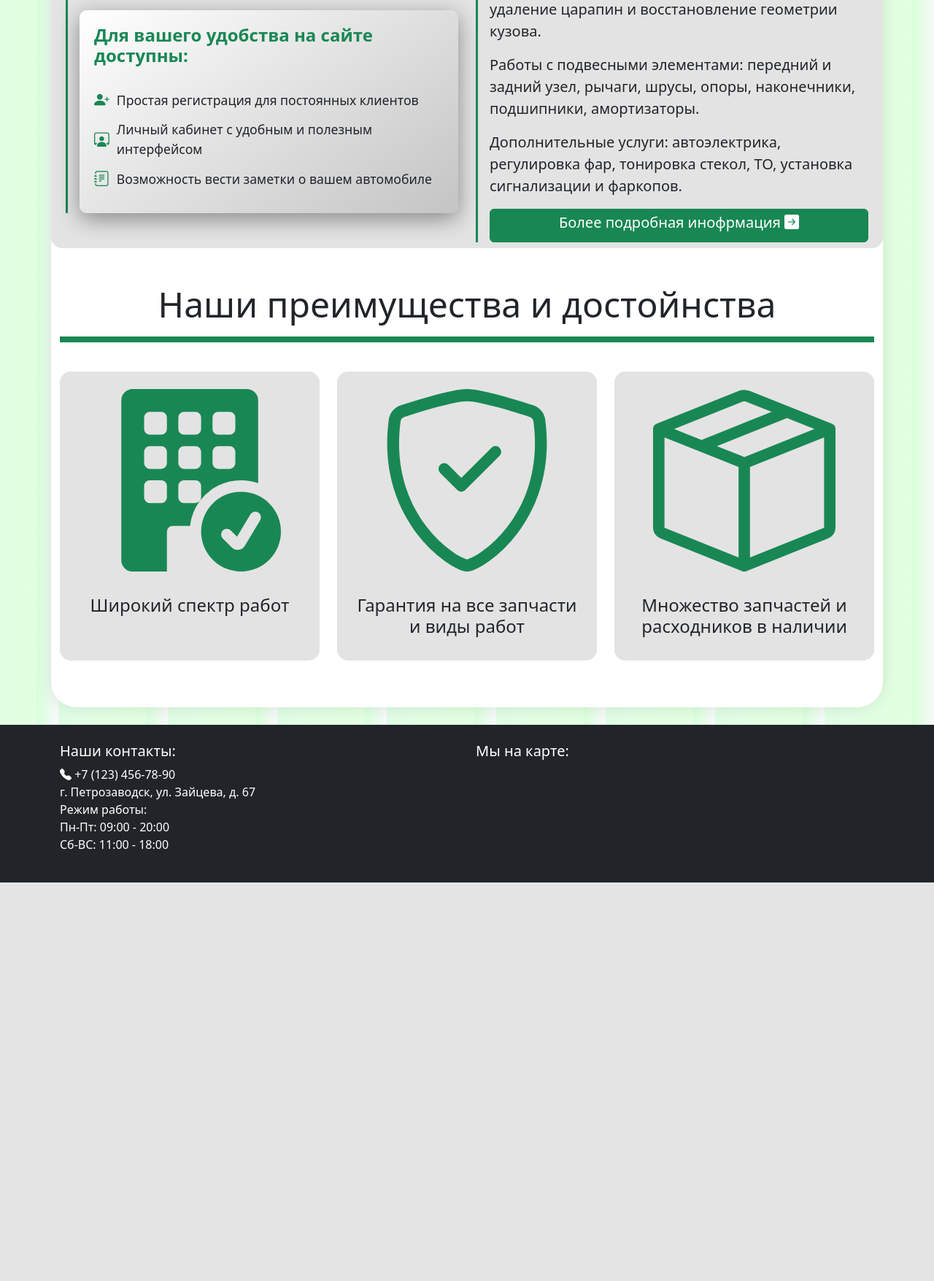
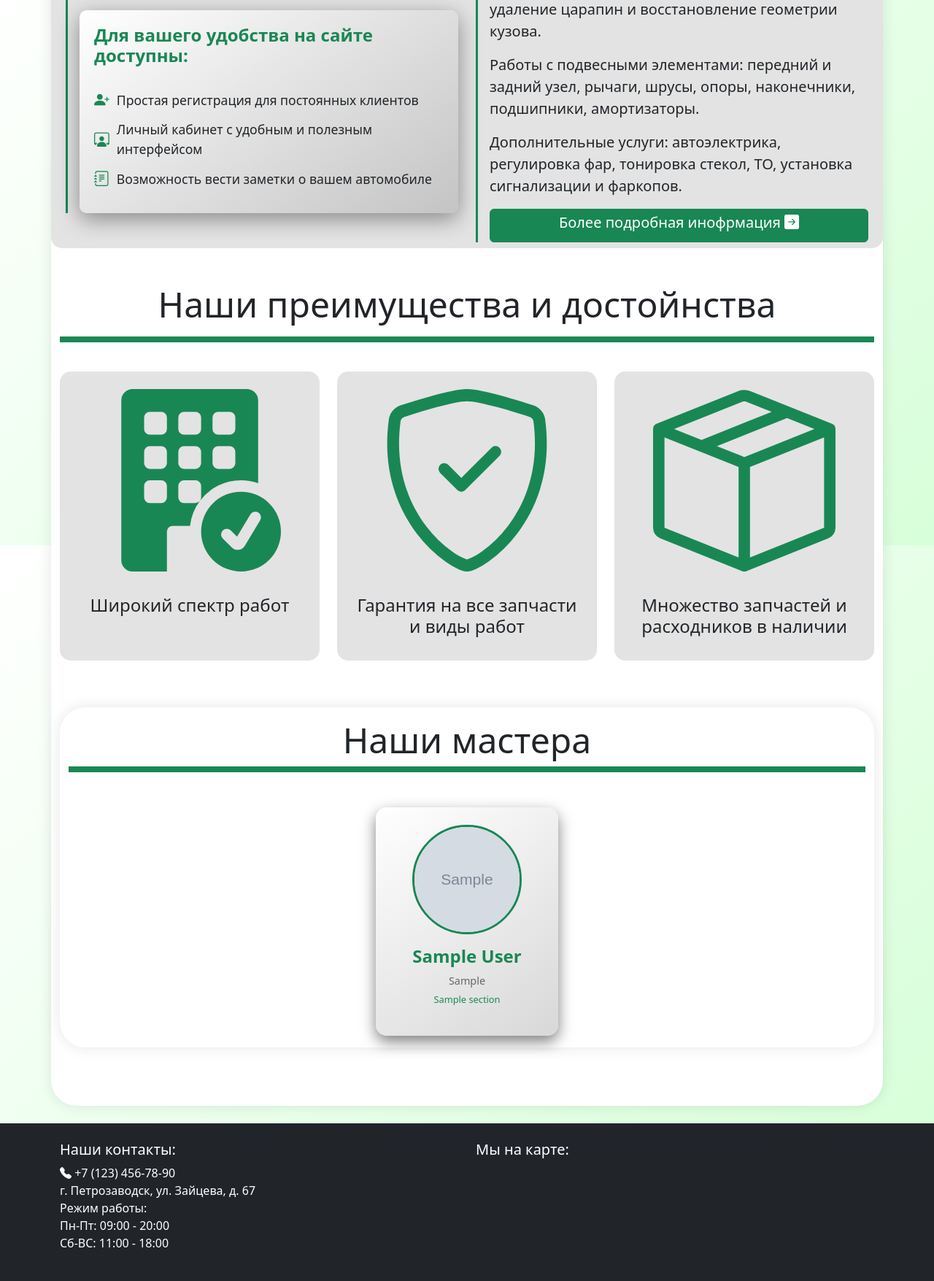
Before and after one commit to Vitaliy-2/diploma, a Django app: page / in a window 1280 px wide. Shown: the part 853-2608 px from the top of the page at 73% size. Before the commit the page ends 2062 px from the top, so only its background shows below. Run offline with Django 5.2, Linux system fonts and the light colour scheme; tables that the repository leaves empty hold one stand-in row (values such as "Sample post"); grey boxes marked "Sample" are stand-in pictures; parts of the project's set-up code (start-up, migrations or seed data) failed here and were passed over; some libraries are stand-ins or nearby versions.

Commit message:
Секция с Сотрудниками, доработки

```diff
--- a/STO/settings.py
+++ b/STO/settings.py
@@ -29,6 +29,7 @@ SECRET_KEY = os.getenv("SECRET_KEY")
 
 # SECURITY WARNING: don't run with debug turned on in production!
 DEBUG = True
+
 ALLOWED_HOSTS = ['*']
 
 CSRF_TRUSTED_ORIGINS = [
--- a/STO/urls.py
+++ b/STO/urls.py
@@ -2,7 +2,8 @@ from django.contrib import admin
 from django.urls import path
 
 from django.conf.urls import include
-
+from django.conf.urls.static import static
+from django.conf import settings
 
 from STOservice.views import (
     MainView,
@@ -46,3 +47,7 @@ urlpatterns = [
     # Подключаем пользователей с префиксом user
     path("user/", include(urls)),
 ]
+
+
+if settings.DEBUG:
+    urlpatterns += static(settings.MEDIA_URL, document_root=settings.MEDIA_ROOT)
--- a/STOservice/models.py
+++ b/STOservice/models.py
@@ -62,6 +62,7 @@ class Service(models.Model):
 
 # Класс для сотрудников
 class Employee(models.Model):
+    image = models.ImageField(upload_to='employees/', verbose_name='Фото', null=True, blank=True)
     first_name = models.CharField(max_length=100, verbose_name='Имя')
     last_name = models.CharField(max_length=100, verbose_name='Фамилия')
     phone = models.CharField(max_length=20, verbose_name='Телефон')
--- a/STOservice/templates/base.html
+++ b/STOservice/templates/base.html
@@ -1,7 +1,5 @@
 {% load static %}
 <!DOCTYPE html>
-{% comment %} Структура: 1. title - заголовок страницы 2. header - шапка сайта 3. content -
-основное содержимое 4. footer - подвал сайта {% endcomment %}
 <html lang="ru">
 <head>
     <meta charset="UTF-8">
--- a/STOservice/templates/main.html
+++ b/STOservice/templates/main.html
@@ -2,9 +2,6 @@
 {% load static %}
 {% block head %}<link rel="stylesheet" href="{% static 'css/main.css' %}" />{% endblock %}
 
-{% comment %} {% block title %}
-{{ title }}
-{% endblock %} {% endcomment %}
 {% block title %}Автосервис-Топ{% endblock %}
 
 {% block header %}
@@ -111,6 +108,31 @@
 
     </div>
 
+    {% comment %} Сотрудники {% endcomment %}
+    <div class="container py-3 masters-container">
+        <div class="text-center mb-5">
+            <h2 class="display-5">Наши мастера</h2>
+            <div class="decorative-line"></div>
+        </div>
+
+        <div class="masters-grid">
+            {% for employee in employees %}
+                <div class="master-card">
+                    <div class="master-image-container">
+                        {% if employee.image %}
+                            <img src="{{ employee.image.url }}" alt="{{ employee.first_name }}" class="master-image">
+                        {% else %}
+                            <img src="{% static 'images/default-employee.png' %}" alt="Default" class="master-image">
+                        {% endif %}
+                    </div>
+                    <h4 class="master-name">{{ employee.first_name }} {{ employee.last_name }}</h4>
+                    <p class="master-position">{{ employee.position }}</p>
+                    <p class="master-section">{{ employee.section.name }}</p>
+                </div>
+            {% endfor %}
+        </div>
+    </div>
+
 </div>
 
 {% endblock %}
--- a/STOservice/views.py
+++ b/STOservice/views.py
@@ -15,17 +15,11 @@ from django.views.generic import (
     ListView,
     DeleteView,
 )
-
-# Для ограничения доступа неавторизованных пользователей
-# from django.contrib.auth.decorators import login_required
-# from django.contrib.auth.mixins import LoginRequiredMixin, PermissionRequiredMixin
-
-from .forms import VisitModelForm, VisitEditModelForm
-from .models import Visit, Section
 from django.contrib.auth.mixins import LoginRequiredMixin, PermissionRequiredMixin
 from django.contrib.auth.models import Group
 from django.contrib.auth.mixins import UserPassesTestMixin
-
+from .forms import VisitModelForm, VisitEditModelForm
+from .models import Visit, Section, Employee
 
 
 MENU = [
@@ -49,6 +43,8 @@ class MainView(TemplateView):
         context = super().get_context_data(**kwargs)
         context.update(get_menu_context())
         context.update({'page_alias': 'main'})
+        employees = Employee.objects.filter(is_active=True)
+        context.update({'employees': employees})
         return context
 
 
--- a/requirements.txt
+++ b/requirements.txt
@@ -12,3 +12,4 @@ python-telegram-bot==21.6
 sniffio==1.3.1
 sqlparse==0.5.1
 tzdata==2024.2
+pillow==11.0.0
--- a/static/css/base.css
+++ b/static/css/base.css
@@ -3,19 +3,11 @@ html {
 }
 
 body {
-    /* margin: 0;
-    color: black; */
-    /* Растягиваем body по высоте html */
     min-height: 100%;
     display: grid;
     grid-template-rows: auto 1fr auto;
-    background: repeating-linear-gradient(
-        -90deg,
-        #f8f9fa,
-        #d7ffd9 30px,
-        #e3ffe1 30px,
-        #dffde4 150px
-    );
+    background: linear-gradient(135deg, #ffffff, #d7ffd9);
+    background-attachment: fixed;
 }
 
 .container:not(footer .container) {
--- a/static/css/main.css
+++ b/static/css/main.css
@@ -26,7 +26,6 @@
 
 .features-block {
     background: linear-gradient(145deg, #ffffff, #c4c4c4);
-    /* border-left: 4px solid #198754; */
     border-radius: 10px;
     padding: 20px;
     margin-top: 30px;
@@ -57,3 +56,65 @@
     margin-right: 10px;
     font-size: 1.3rem;
 }
+
+
+
+/* Блок мастеров */
+
+.masters-container {
+    margin: 4rem 0;
+}
+
+.masters-grid {
+    display: flex;
+    flex-wrap: wrap;
+    gap: 2rem;
+    justify-content: center;
+}
+
+.master-card {
+    flex: 0 1 250px;
+    text-align: center;
+    padding: 1.5rem;
+    background: linear-gradient(145deg, #ffffff, #d8d8d8);
+    border-radius: 15px;
+    box-shadow: 0 8px 20px rgba(0, 0, 0, 0.5);
+    transition: transform 0.3s ease;
+}
+
+.master-card:hover {
+    transform: translateY(-10px);
+}
+
+.master-image-container {
+    width: 150px;
+    height: 150px;
+    margin: 0 auto 1rem;
+    border-radius: 50%;
+    overflow: hidden;
+    border: 3px solid #198754;
+}
+
+.master-image {
+    width: 100%;
+    height: 100%;
+    object-fit: cover;
+}
+
+.master-name {
+    color: #198754;
+    font-weight: 600;
+    margin-bottom: 0.5rem;
+}
+
+.master-position {
+    color: #666;
+    font-size: 0.9rem;
+    margin-bottom: 0.3rem;
+}
+
+.master-section {
+    color: #198754;
+    font-size: 0.8rem;
+    font-weight: 500;
+}
```
Also changed, not shown: STOservice/migrations/0002_employee_image.py (added), media/employees/11.jpg (added), media/employees/12.jpg (added), media/employees/13.jpg (added), media/employees/14.jpg (added), static/images/default-employee.png (added).
